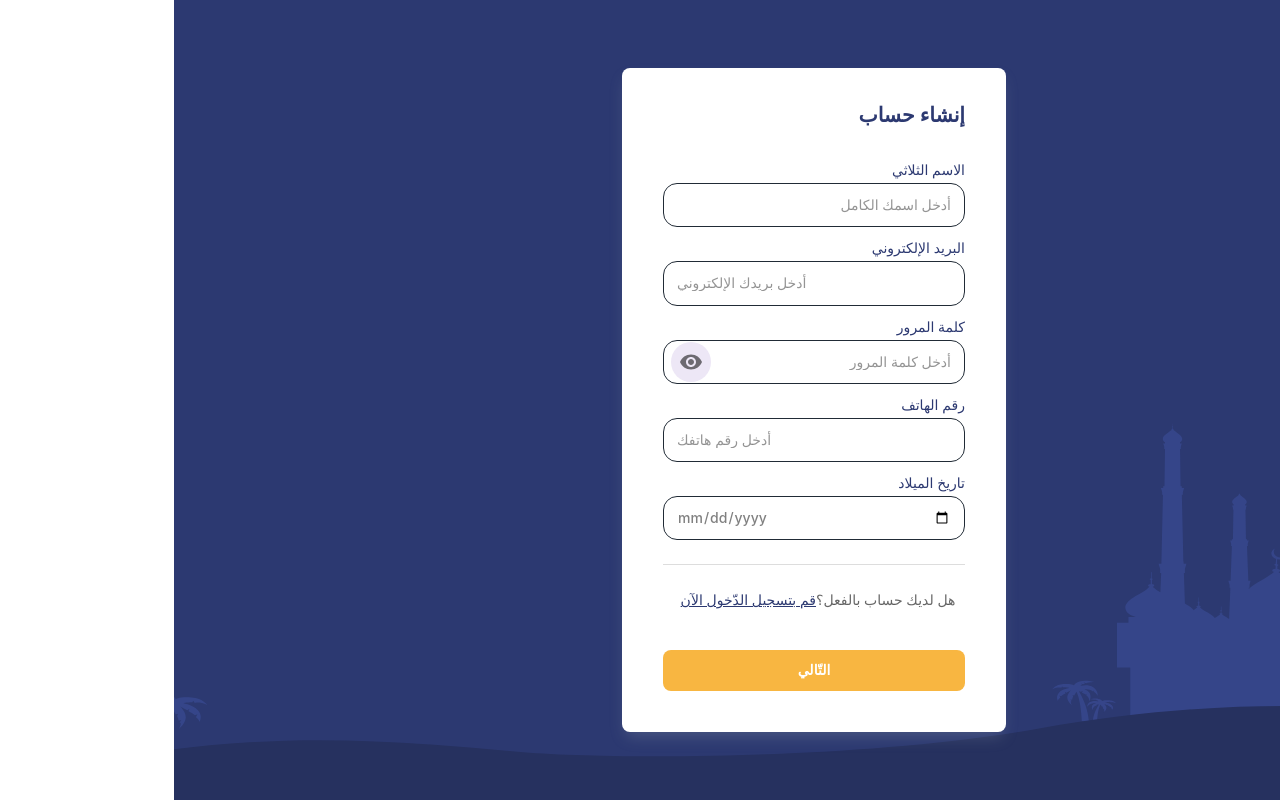
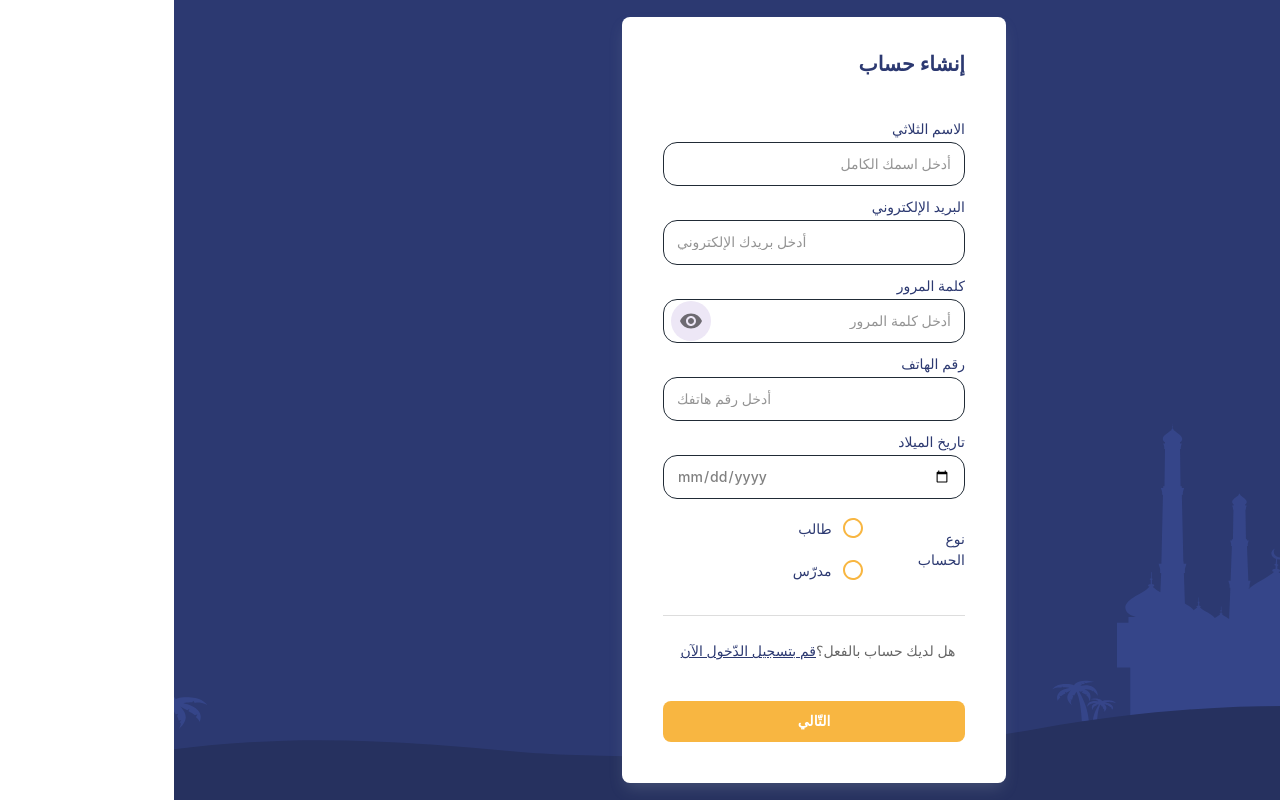
Before and after one commit to hibayoussef/Quran-memorization, a React (Create React App) app: page /new-account in a window 1280 px wide. Built offline with nearby package versions, Linux system fonts and the light colour scheme.

Commit message:
[ADD] add account Type

```diff
--- a/src/components/Auth/FormFields/FormFields.jsx
+++ b/src/components/Auth/FormFields/FormFields.jsx
@@ -1,5 +1,13 @@
 import React, { useState } from "react";
-import { Box, IconButton, InputAdornment, Typography } from "@mui/material";
+import {
+  Box,
+  IconButton,
+  InputAdornment,
+  Typography,
+  Radio,
+  RadioGroup,
+  FormControlLabel,
+} from "@mui/material";
 import Visibility from "@mui/icons-material/Visibility";
 import VisibilityOff from "@mui/icons-material/VisibilityOff";
 import { TextFieldStyled } from "../../styled/TextField";
@@ -16,12 +24,53 @@ const FormFields = ({ fields, register, errors }) => {
     <>
       {fields.map((field, index) => (
         <Box sx={styles.fieldContainer} key={index}>
+          {field.type === "radio" ? (
+            <Box sx={{ display: "flex", alignItems: "center", mt: 1 }}>
+              {/* Label and Radio buttons on the same line */}
+              <Typography variant="inputTitle" sx={{ ml: 2 }}>
+                {" "}
+                {field.label}
+              </Typography>
+              <RadioGroup row {...register(field.name)}>
+                {field.options.map((option, idx) => (
+                  <FormControlLabel
+                    key={idx}
+                    value={option.value}
+                    control={
+                      <Radio
+                        sx={{
+                          color: "secondary.main",
+                          "&.Mui-checked": {
+                            color: "secondary.main",
+                          },
+                          background: "none", // Remove background
+                          border: "none", // Remove border
+                        }}
+                        // sx={{ color: "headerText.main" }}
+                      />
+                    } // Radio button color
+                    label={
+                      <Typography sx={{ color: "headerText.main" }}>
+                        {" "}
+                        {/* Label color */}
+                        {option.label}
+                      </Typography>
+                    }
+                    sx={{ ml: idx !== 0 ? 2 : 8 }}
+                  />
+                ))}
+              </RadioGroup>
+            </Box>
+          ) : (
+            <Box sx={{ display: "flex", flexDirection: "column" }}>
               <Box sx={styles.labelBox}>
                 <Typography variant="inputTitle">{field.label}</Typography>
               </Box>
               <TextFieldStyled
                 type={
-              field.type === "password" && showPassword ? "text" : field.type
+                  field.type === "password" && showPassword
+                    ? "text"
+                    : field.type
                 }
                 sx={{
                   ...styles.textField,
@@ -36,8 +85,14 @@ const FormFields = ({ fields, register, errors }) => {
                     ? {
                         endAdornment: (
                           <InputAdornment position="end">
-                        <IconButton onClick={handleTogglePasswordVisibility}>
-                          {showPassword ? <VisibilityOff /> : <Visibility />}
+                            <IconButton
+                              onClick={handleTogglePasswordVisibility}
+                            >
+                              {showPassword ? (
+                                <VisibilityOff />
+                              ) : (
+                                <Visibility />
+                              )}
                             </IconButton>
                           </InputAdornment>
                         ),
@@ -46,6 +101,8 @@ const FormFields = ({ fields, register, errors }) => {
                 }
               />
             </Box>
+          )}
+        </Box>
       ))}
     </>
   );
--- a/src/pages/Login.jsx
+++ b/src/pages/Login.jsx
@@ -2,8 +2,8 @@ import React from "react";
 import AuthForm from "../components/Auth/AuthForm";
 import { useLogin } from "./hooks/useLogin";
 import BackgroundImageUrl from "../assets/images/Background.svg";
-import ForgotPasswordLink from "../components/Auth/LoginRestLink/ForgotPasswordLink";
-import AlreadyHaveAccount from "../components/Auth/LoginRestLink/AlreadyHaveAccount";
+import ForgotPasswordLink from "../components/Auth/RegisterationRestLink/ForgotPasswordLink";
+import AlreadyHaveAccount from "../components/Auth/RegisterationRestLink/AlreadyHaveAccount";
 const Login = () => {
   const { errors, loading, onSubmit, register, handleSubmit } = useLogin();
 
--- a/src/pages/newAccount.jsx
+++ b/src/pages/newAccount.jsx
@@ -2,7 +2,7 @@ import React from "react";
 import AuthForm from "../components/Auth/AuthForm";
 import { useCreateAccount } from "./hooks/useCreateAccount"; // Custom hook for handling form logic
 import BackgroundImageUrl from "../assets/images/Background.svg";
-import AlreadyHaveAccount from "../components/Auth/LoginRestLink/AlreadyHaveAccount";
+import AlreadyHaveAccount from "../components/Auth/RegisterationRestLink/AlreadyHaveAccount";
 
 const CreateAccount = () => {
   const { errors, loading, onSubmit, register, handleSubmit } =
@@ -40,6 +40,15 @@ const CreateAccount = () => {
       type: "date",
       placeholder: "أدخل تاريخ ميلادك",
     },
+    {
+      label: "نوع الحساب",
+      name: "accountType",
+      type: "radio",
+      options: [
+        { label: "طالب", value: "student" },
+        { label: "مدرّس", value: "teacher" },
+      ],
+    }
   ];
 
   const createAccountButtons = [
```
Also changed, not shown: src/components/Auth/RegisterationRestLink/AlreadyHaveAccount.jsx (renamed from src/components/Auth/LoginRestLink/AlreadyHaveAccount.jsx), src/components/Auth/RegisterationRestLink/ForgotPasswordLink.jsx (renamed from src/components/Auth/LoginRestLink/ForgotPasswordLink.jsx). Lines whose indentation alone changed are shown as unchanged.
